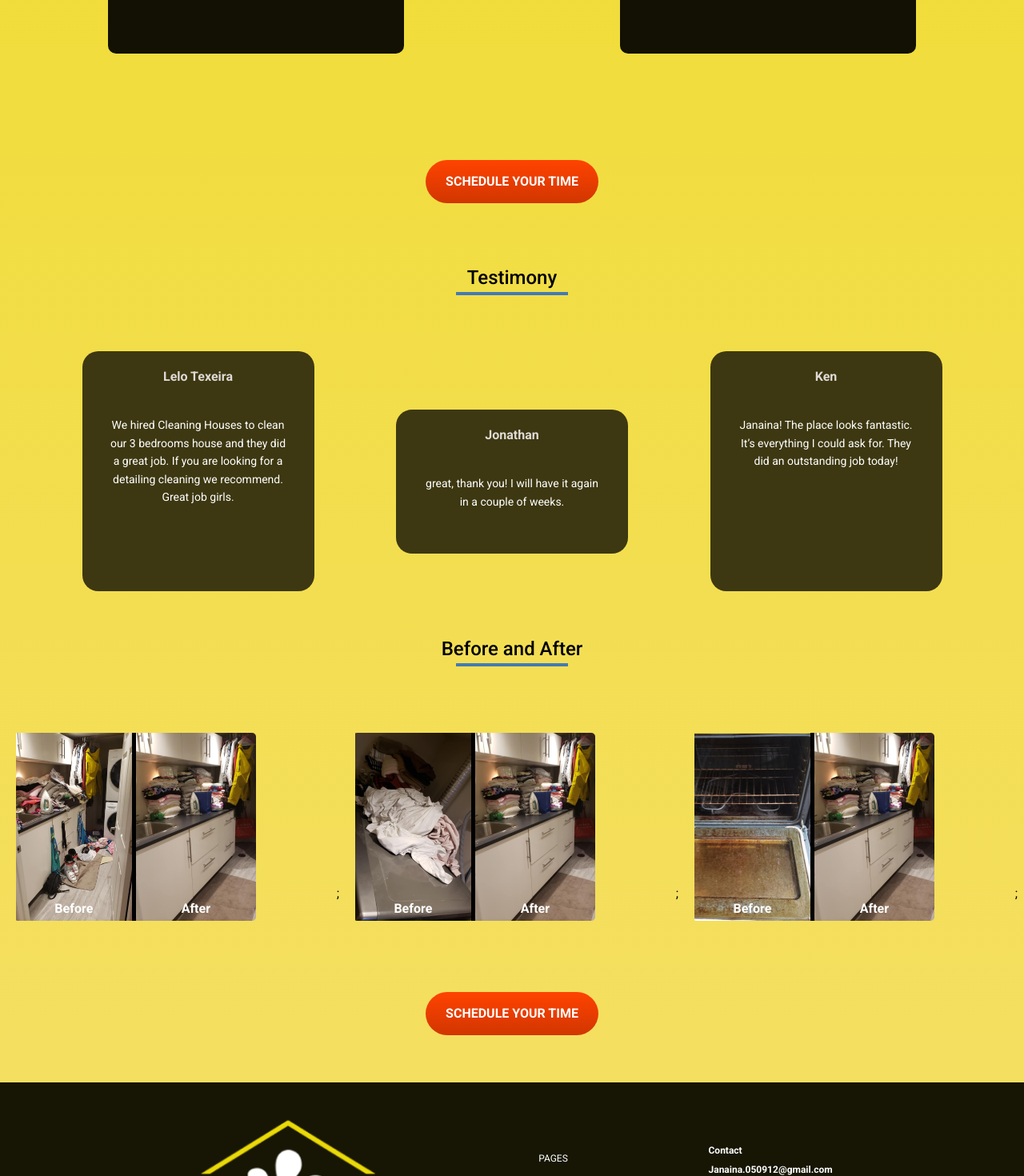
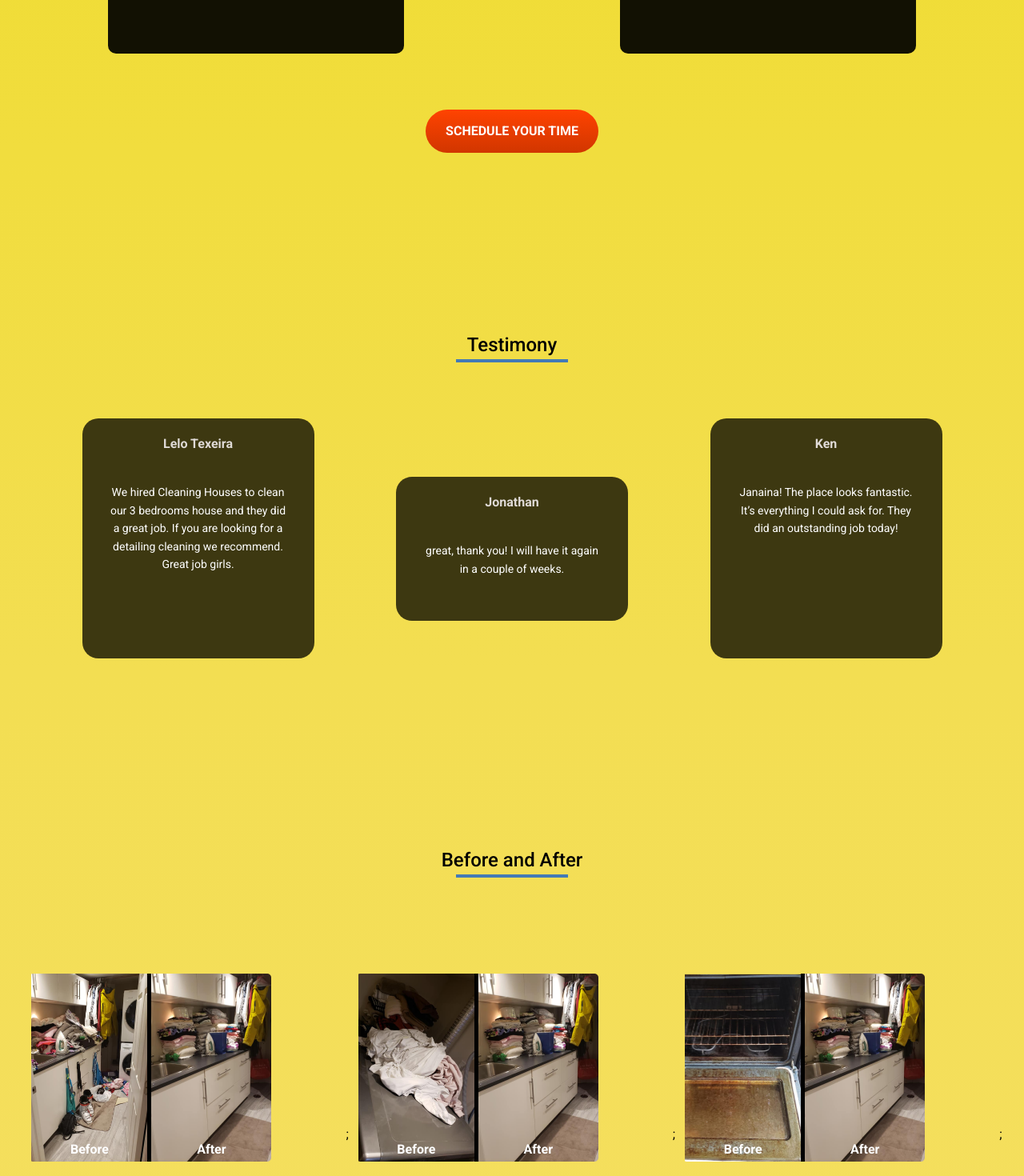
Before and after one commit to chrisporpino/janaina-cleaning-houses, a React (Create React App) app: page / in a window 1280 px wide. Shown: the part 2140-3610 px from the top of the page at 80% size. Built offline with nearby package versions, Linux system fonts and the light colour scheme.

Commit message:
mudancas feitas na margin do portfolio e  Botoes

```diff
--- a/src/containers/PortfolioSection/index.js
+++ b/src/containers/PortfolioSection/index.js
@@ -17,8 +17,7 @@ const Portfolio = styled.section`
   flex-direction: column;
   width: 100%;
   max-width: 1440px;
-  height: 596px;
-  margin: 0 auto;
+  height: 900px;
   font-family: Roboto;
   align-items: center;
   background: linear-gradient(180deg, #f3de52 0%, #f5df61 100%);
@@ -46,16 +45,15 @@ const Linha4 = styled.div`
   height: 0px;
   border: 2px solid #437ab6;
   transform: rotate(-180deg);
+  margin-bottom: 71px;
 `;
 
 const ContainerPortifolio = styled.div`
   display: flex;
   align-items: center;
   height: 506px;
-  width: 100%;
+
   justify-content: space-evenly;
-  margin-top: 71px;
-  margin-bottom: 204px;
 
   @media (max-width: 700px) {
     width: 375px;
@@ -70,7 +68,7 @@ const ContainerPortifolio = styled.div`
 const PictureContainer = styled.div`
   display: flex;
   width: 405px;
-  height: 426px;
+  height: 250px;
   padding: 12px;
 `;
 
@@ -111,8 +109,6 @@ const Link = styled.a`
 const ServButton2 = styled.button`
   width: 216px;
   height: 54px;
-  position: absolute;
-  top: 3380px;
   background: linear-gradient(180deg, #ff4301 0%, #d13600 100%);
   border-radius: 30px;
   font-family: Roboto;
@@ -122,6 +118,7 @@ const ServButton2 = styled.button`
   line-height: 150%;
   color: rgba(255, 255, 255, 1);
   border: none;
+  margin-bottom: 20px;
 
   @media (max-width: 700px) {
     top: 5000px;
@@ -140,9 +137,9 @@ function PortfolioSection() {
         <PicturesContainer imgBefore={before2} imgAfter={after2} />
 
         <PicturesContainer imgBefore={before3} imgAfter={after3} />
+      </ContainerPortifolio>
 
-        <ServButton2>SCHEDULE YOUR TIME</ServButton2>
-      </ContainerPortifolio>
+      <ServButton2>SCHEDULE YOUR TIME</ServButton2>
     </Portfolio>
   );
 }
--- a/src/containers/ServicesSection/index.js
+++ b/src/containers/ServicesSection/index.js
@@ -102,8 +102,6 @@ const ServiceBoxParagraph = styled.p`
 const ServButton = styled.button`
   width: 216px;
   height: 54px;
-  position: absolute;
-  top: 2340px;
   background: linear-gradient(180deg, #ff4301 0%, #d13600 100%);
   border-radius: 30px;
   font-family: Roboto;
@@ -113,6 +111,7 @@ const ServButton = styled.button`
   line-height: 150%;
   color: rgba(255, 255, 255, 1);
   border: none;
+  margin-top: 30px;
   @media (max-width: 700px) {
     top: 3310px;
   }
@@ -181,9 +180,8 @@ function ServicesSection() {
             </ServiceBoxParagraph>
           </ServiceBoxText>
         </ServiceBox>
-
-        <ServButton>SCHEDULE YOUR TIME</ServButton>
       </ServGeral>
+      <ServButton>SCHEDULE YOUR TIME</ServButton>
     </Services>
   );
 }
--- a/src/containers/TestimonialsSection/index.js
+++ b/src/containers/TestimonialsSection/index.js
@@ -13,6 +13,10 @@ const Testimonials = styled.section`
   font-family: Roboto;
   align-items: center;
   justify-content: center;
+
+  @media (max-width: 700px) {
+    height: 1200px;
+  }
 `;
 
 const TestimonialsH2 = styled.h2`
```
Also changed, not shown: 1 other file (tests, documents, lock files or other folders).
